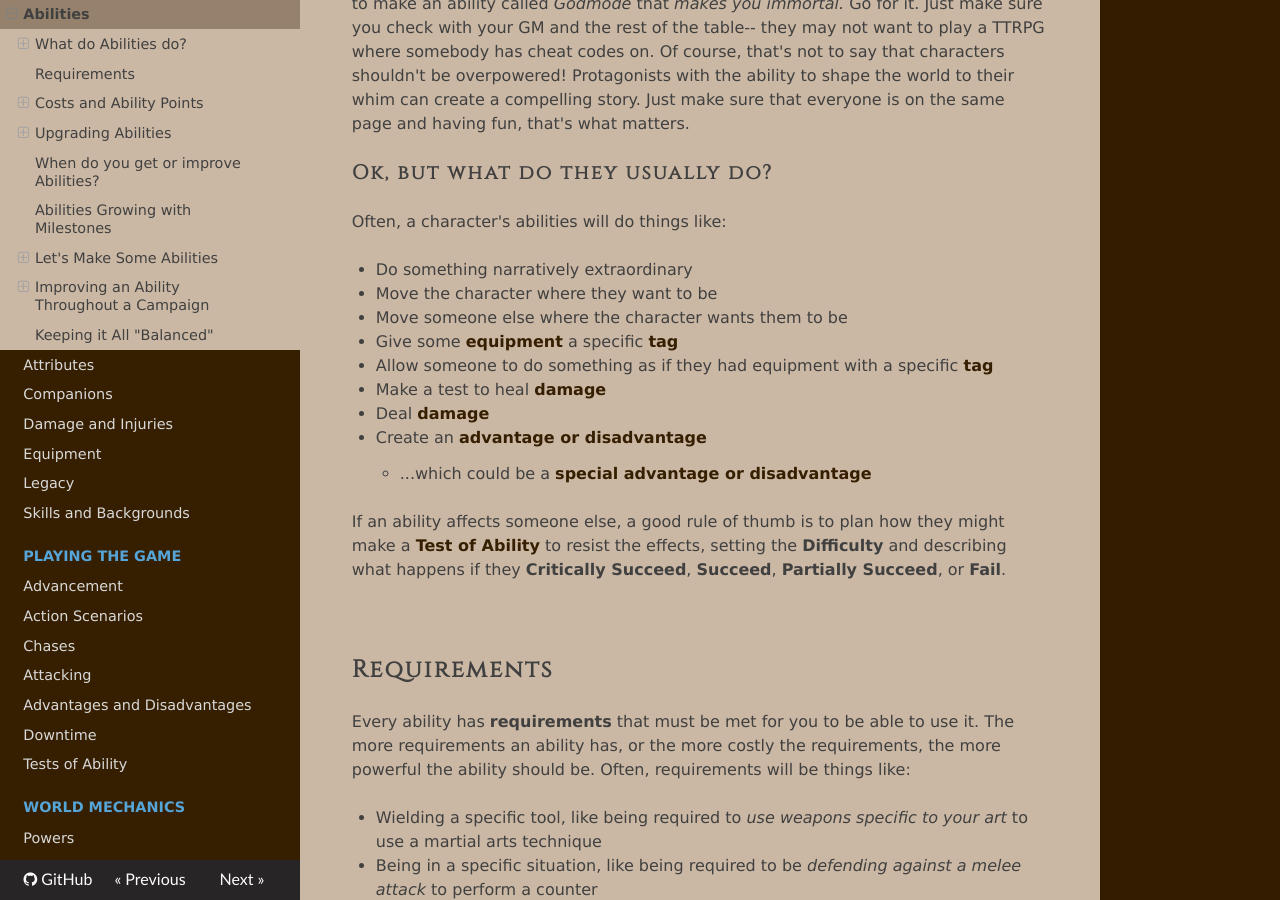
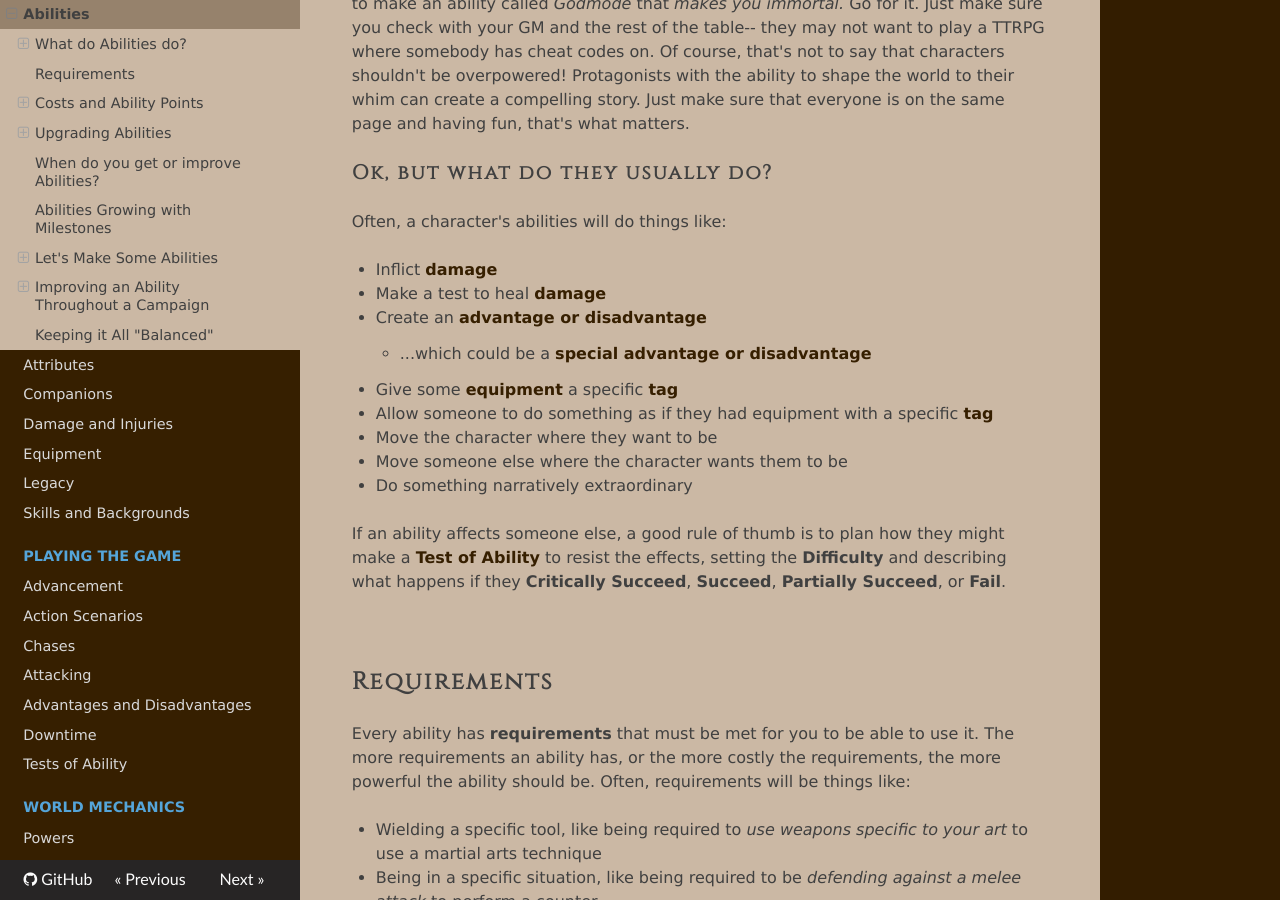
Before and after one commit to TheFifthRider/simply-roleplaying-webapp, an MkDocs documentation site: the page built from docs/character/abilities.md, in a window 1280 px wide and 900 px high, scrolled down 633 px. Built offline with MkDocs 1.6.1, drawn with Linux system fonts in a browser that asks for light colours; nearby versions of some CDN libraries.

Commit message:
style: Reordered ability examples 'in order of coolness'

```diff
--- a/docs/character/abilities.md
+++ b/docs/character/abilities.md
@@ -16,15 +16,15 @@ Abilities tend to work best when you don't try to put restrictions on them. If y
 
 Often, a character's abilities will do things like:
 
-*   Do something narratively extraordinary
+*   Inflict [damage](damage_and_injuries.md)
+*   Make a test to heal [damage](damage_and_injuries.md)
+*   Create an [advantage or disadvantage](../gameplay/advantages_and_disadvantages.md)
+    *   ...which could be a [special advantage or disadvantage](../gameplay/advantages_and_disadvantages.md#Special Advantages and Disadvantages)
+*   Give some [equipment](equipment.md) a specific [tag](equipment.md#the-full-list-of-tags)
+*   Allow someone to do something as if they had equipment with a specific [tag](equipment.md#the-full-list-of-tags)
 *   Move the character where they want to be
 *   Move someone else where the character wants them to be
-*   Give some [equipment](equipment.md) a specific [tag](equipment.md#the-full-list-of-tags)
-*   Allow someone to do something as if they had equipment with a specific [tag](equipment.md#the-full-list-of-tags)
-*   Make a test to heal [damage](damage_and_injuries.md)
-*   Deal [damage](damage_and_injuries.md)
-*   Create an [advantage or disadvantage](../gameplay/advantages_and_disadvantages.md)
-    *   ...which could be a [special advantage or disadvantage](../gameplay/advantages_and_disadvantages.md#Special Advantages and Disadvantages)
+*   Do something narratively extraordinary
 
 If an ability affects someone else, a good rule of thumb is to plan how they might make a [Test of Ability](../gameplay/tests.md) to resist the effects, setting the **Difficulty** and describing what happens if they **Critically Succeed**, **Succeed**, **Partially Succeed**, or **Fail**.
 
```
